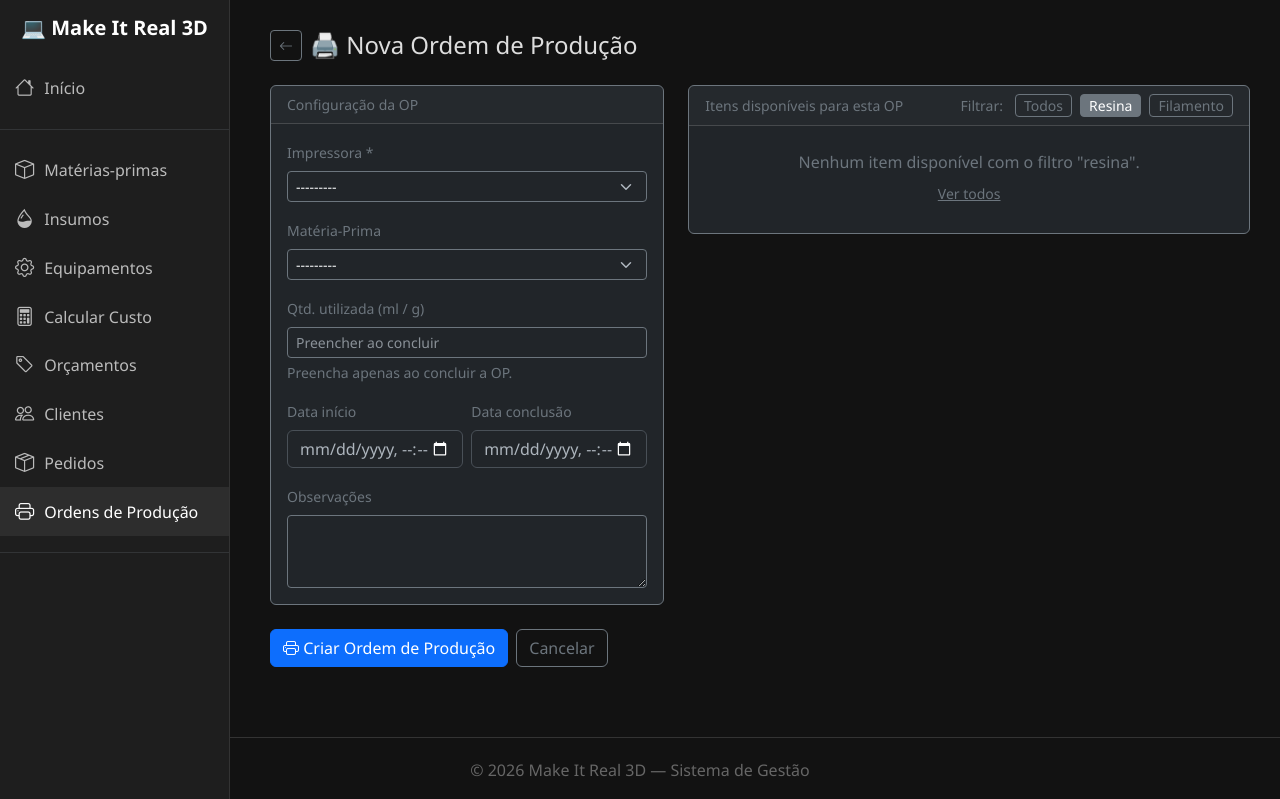
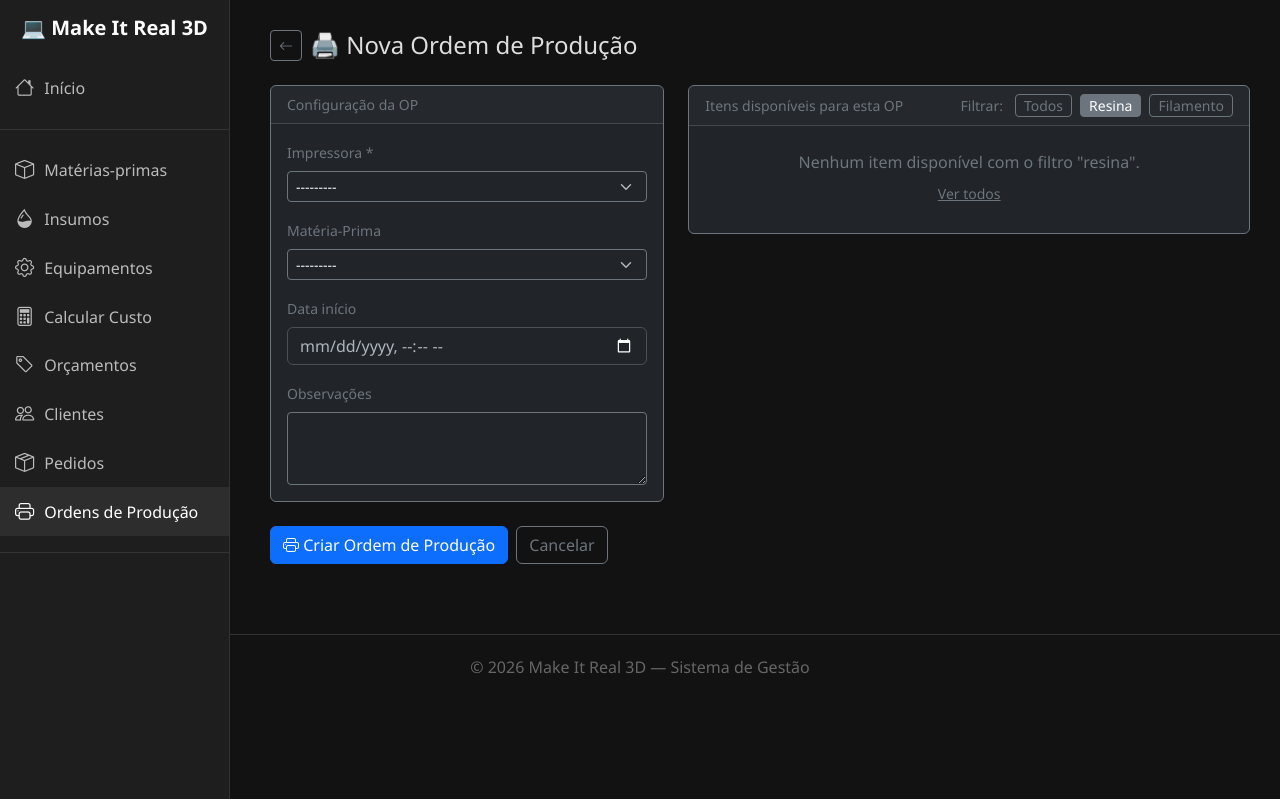
Before and after one commit to Uspinhal/Custos_3dPrint, a Django app: page /pedidos/ordens/nova/ in a window 1280 px wide. Shown: the top 799 px of the page. Run offline with Django 5.2, Linux system fonts and the light colour scheme; data that the repository does not hold is empty.

Commit message:
fix (ordem): ajustado o comportamento do fechamento das OP
Antes: A Ordem de Produção era fechada automaticamente ao concluir os itens
Agora: é necessário açao para concluir uma OP e entrar com a quantidade utilizada e matéria-prima.

```diff
--- a/django_app/impressao_3d/pedidos/forms.py
+++ b/django_app/impressao_3d/pedidos/forms.py
@@ -63,27 +63,19 @@ class OrdemProducaoForm(forms.ModelForm):
     class Meta:
         model = OrdemProducao
         fields = [
-            'impressora', 'materia_prima', 'quantidade_utilizada',
-            'data_inicio', 'data_conclusao', 'observacoes',
+            'impressora', 'materia_prima', 'data_inicio', 'observacoes',
         ]
         widgets = {
             'impressora':           forms.Select(attrs={'class': 'form-select'}),
             'materia_prima':        forms.Select(attrs={'class': 'form-select'}),
-            'quantidade_utilizada': forms.NumberInput(attrs={'class': 'form-control', 'step': '0.1', 'placeholder': 'Preencher ao concluir'}),
             'data_inicio':          forms.DateTimeInput(attrs={'class': 'form-control', 'type': 'datetime-local'}, format='%Y-%m-%dT%H:%M'),
-            'data_conclusao':       forms.DateTimeInput(attrs={'class': 'form-control', 'type': 'datetime-local'}, format='%Y-%m-%dT%H:%M'),
             'observacoes':          forms.Textarea(attrs={'class': 'form-control', 'rows': 3}),
         }
         labels = {
             'impressora':           'Impressora',
             'materia_prima':        'Matéria-Prima',
-            'quantidade_utilizada': 'Quantidade utilizada (g ou ml)',
             'data_inicio':          'Início',
-            'data_conclusao':       'Conclusão',
             'observacoes':          'Observações',
-        }
-        help_texts = {
-            'quantidade_utilizada': 'Obrigatório para concluir a OP.',
         }
 
 
--- a/django_app/impressao_3d/pedidos/views.py
+++ b/django_app/impressao_3d/pedidos/views.py
@@ -282,12 +282,24 @@ def detalhe_ordem(request, ordem_id):
                 messages.error(request, 'Todos os itens precisam estar concluídos para finalizar a OP.')
                 return redirect('pedidos:detalhe_ordem', ordem_id=ordem.pk)
 
-            if not ordem.quantidade_utilizada:
+            quantidade_utilizada = request.POST.get('quantidade_utilizada')
+            if quantidade_utilizada in (None, ''):
                 messages.error(request, 'Preencha a quantidade utilizada antes de finalizar a OP.')
                 return redirect('pedidos:detalhe_ordem', ordem_id=ordem.pk)
 
+            try:
+                quantidade_utilizada_float = float(quantidade_utilizada.replace(',', '.'))
+            except ValueError:
+                messages.error(request, 'Informe uma quantidade utilizada válida.')
+                return redirect('pedidos:detalhe_ordem', ordem_id=ordem.pk)
+
+            if quantidade_utilizada_float <= 0:
+                messages.error(request, 'A quantidade utilizada precisa ser maior que zero.')
+                return redirect('pedidos:detalhe_ordem', ordem_id=ordem.pk)
+
+            ordem.quantidade_utilizada = quantidade_utilizada_float
             ordem.data_conclusao = timezone.now()
-            ordem.save(update_fields=['data_conclusao'])
+            ordem.save(update_fields=['quantidade_utilizada', 'data_conclusao'])
             messages.success(request, f'{ordem} finalizada com sucesso.')
             return redirect('pedidos:detalhe_ordem', ordem_id=ordem.pk)
 
--- a/django_app/impressao_3d/templates/pedidos/ordens/form_nova.html
+++ b/django_app/impressao_3d/templates/pedidos/ordens/form_nova.html
@@ -36,20 +36,10 @@
             {% if form.materia_prima.errors %}<div class="text-danger small mt-1">{{ form.materia_prima.errors }}</div>{% endif %}
           </div>
 
-          <div class="mb-3">
-            <label class="form-label small text-secondary">Qtd. utilizada (ml / g)</label>
-            {{ form.quantidade_utilizada }}
-            <div class="form-text text-secondary">Preencha apenas ao concluir a OP.</div>
-          </div>
-
           <div class="row g-2">
-            <div class="col-6">
+            <div class="col-12">
               <label class="form-label small text-secondary">Data início</label>
               {{ form.data_inicio }}
-            </div>
-            <div class="col-6">
-              <label class="form-label small text-secondary">Data conclusão</label>
-              {{ form.data_conclusao }}
             </div>
           </div>
 
```
Also changed, not shown: django_app/impressao_3d/templates/pedidos/ordens/detalhe.html (+11 -1 lines), django_app/impressao_3d/templates/pedidos/ordens/form_editar.html (+3 -13 lines).
